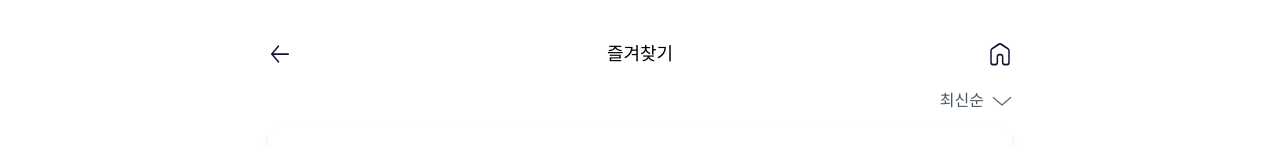
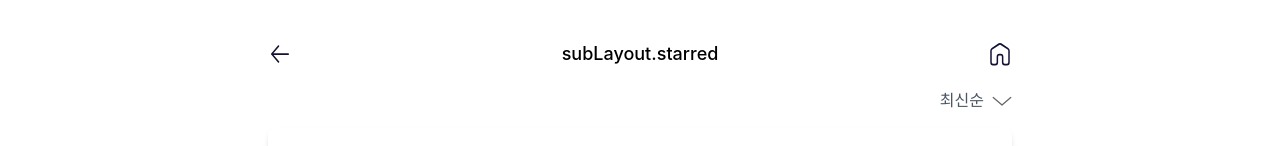
Before and after one commit to TEAM-MukTae/fe, a React (Create React App) app: page /starred in a window 1280 px wide. Shown: the top 146 px of the page. Built offline with nearby package versions, Linux system fonts and the light colour scheme; a web font is replaced by a local one.

Commit message:
feat:title i18n 적용

```diff
--- a/src/components/layout/SubLayout.tsx
+++ b/src/components/layout/SubLayout.tsx
@@ -3,26 +3,30 @@ import { Outlet } from "react-router-dom";
 import leftArrow from "../../assets/leftArrow.svg";
 import home from "../../assets/home.svg";
 import { useNavigate, useLocation } from "react-router-dom";
+import { useTranslation } from "react-i18next";
 
 const SubLayout = () => {
+    const { t } = useTranslation();
     const navigate = useNavigate();
     const location = useLocation();
 
     const getTitle = () => {
         switch (location.pathname) {
             case "/recording":
-                return "AI 학습 보조";
+                return t("subLayout.recording");
             case "/quiz":
             case "/quiz/:quizId":
-                return "퀴즈 목록";
+                return t("subLayout.quizList");
             case "/solve":
-                return "퀴즈 풀기";
+                return t("subLayout.solveQuiz");
             case "/starred":
-                return "즐겨찾기";
+                return t("subLayout.starred");
             case "/mypage":
-                return "마이 페이지";
+                return t("subLayout.mypage");
             case "/upload":
-                return "파일 업로드";
+                return t("subLayout.upload");
+            default:
+                return "";
         }
     };
 
```
